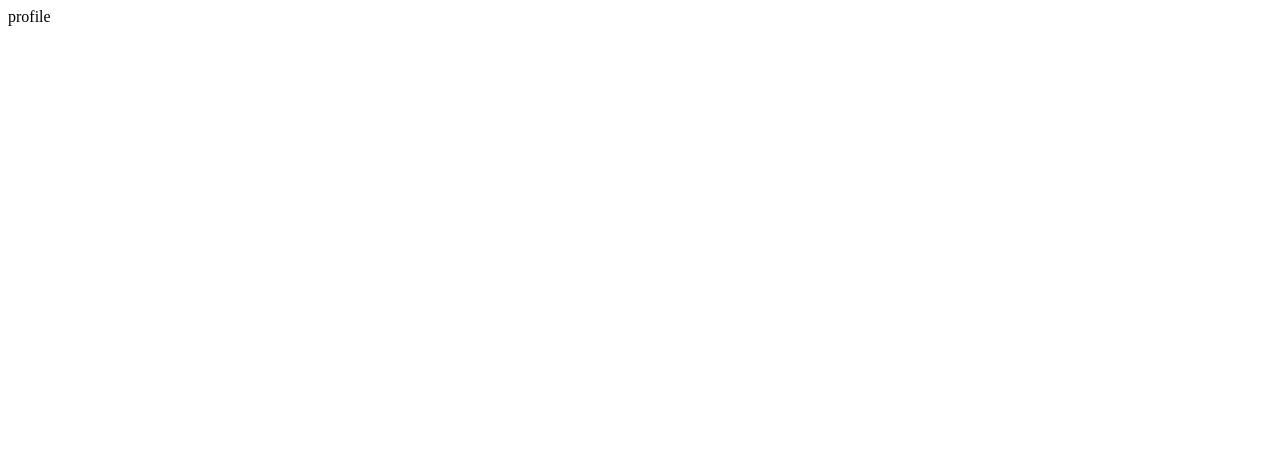
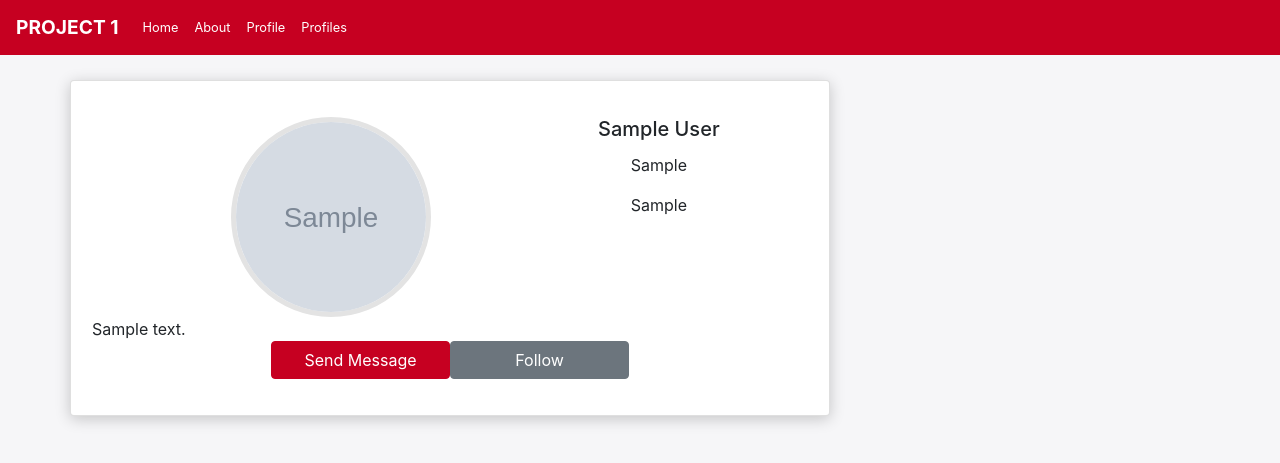
Before and after one commit to Dev-Dominic/info3180-project1, a Flask app: page /profile/1 in a window 1280 px wide. Before the commit the part shown is almost empty. Shown: the top 463 px of the page. Run offline with Flask 2, Linux system fonts and the light colour scheme; tables that the repository leaves empty hold one stand-in row (values such as "Sample post"); grey boxes marked "Sample" are stand-in pictures; parts of the project's set-up code (start-up, migrations or seed data) failed here and were passed over; some libraries are stand-ins or nearby versions.

Commit message:
Configure /profile(uid) endpoint
Implemented /profile(uid) endpoint in views.py file, as well as,
added linkage of user id in profiles.html template. Initial structure of
profile.html template also done.

```diff
--- a/app/static/css/app.css
+++ b/app/static/css/app.css
@@ -82,3 +82,5 @@ form label{
     border: 5px solid #e3e3e3;
     margin: auto;
 }
+
+/* Profile Page */
--- /dev/null
+++ b/app/templates/profile.html
@@ -0,0 +1,48 @@
+{% extends 'base.html' %}
+
+{% block content %}
+    {% if user %}
+
+            <div class="row">
+                <div class="card col-12 col-xl-8">
+                    <div class="card-body">
+
+                        <div class="row">
+
+                            <div class="col-xl-8 col-12">
+                                <img class="card-profileImage" src="{{ url_for('uploaded_file' ,  filename=user.profileImage) }}" alt="Profile Picture">
+                            </div>
+
+                            <div class="col-xl-3 col-12">
+                                <h5 class="card-title">{{ user.firstname }} {{ user.lastname }}</h5>
+
+                                <p class="card-text">
+                                    <span></span>
+                                    {{ user.gender }}
+                                </p>
+
+                                <p class="card-text">
+                                    {{ user.location }}
+                                </p>
+                            </div>
+                        </div>
+
+                        <div class="row">
+                            <p class="card-text">
+                                {{ user.biography }}
+                            </p>
+                        </div>
+
+                        <div class="row justify-content-center">
+                            <a href="#" class="btn btn-primary col-md-3 col-12">Send Message</a>
+                            <a href="#" class="btn btn-secondary col-md-3 col-12">Follow</a>
+                        </div>
+
+                    </div>
+            </div>
+        </div>
+
+    {% else %}
+        <h2>User not found</h2>
+    {% endif %}
+{% endblock %}
--- a/app/templates/profiles.html
+++ b/app/templates/profiles.html
@@ -25,7 +25,7 @@
                             {{ user.location }}
                         </p>
 
-                        <a href="#" class="btn btn-primary">View Profile</a>
+                        <a href="{{ url_for('profile', uid=user.id) }}" class="btn btn-primary">View Profile</a>
 
                     </div>
 
--- a/app/views.py
+++ b/app/views.py
@@ -9,7 +9,7 @@ import os
 
 @app.route("/")
 def home():
-    return render_template("home.html")
+    return render_template("home.html", title='Home')
 
 @app.route("/about")
 def about():
@@ -42,7 +42,8 @@ def createProfile():
                 'createProfile.html',
                 error=error,
                 error_msg=error_msg,
-                form=form)
+                form=form,
+                title='Create Profile')
 
 
     if request.method != "POST":
@@ -108,7 +109,19 @@ def save_user(userData):
 
 @app.route("/profile/<uid>")
 def profile(uid):
-    return "profile"
+    """Renders a given users profile
+
+    Args:
+        uid: id of a given user stored in the database
+
+    Return:
+        template: Rendered template of a given user
+
+    """
+    user = User.query.get(uid)
+
+    template = render_template('profile.html', user=user)
+    return template
 
 @app.route('/profiles')
 def profiles():
@@ -124,7 +137,7 @@ def profiles():
     """
     users = User.query.all()
 
-    template = render_template('profiles.html', users=users)
+    template = render_template('profiles.html', users=users, title='Profiles')
     return template
 
 @app.route('/upload/<path:filename>')
```
